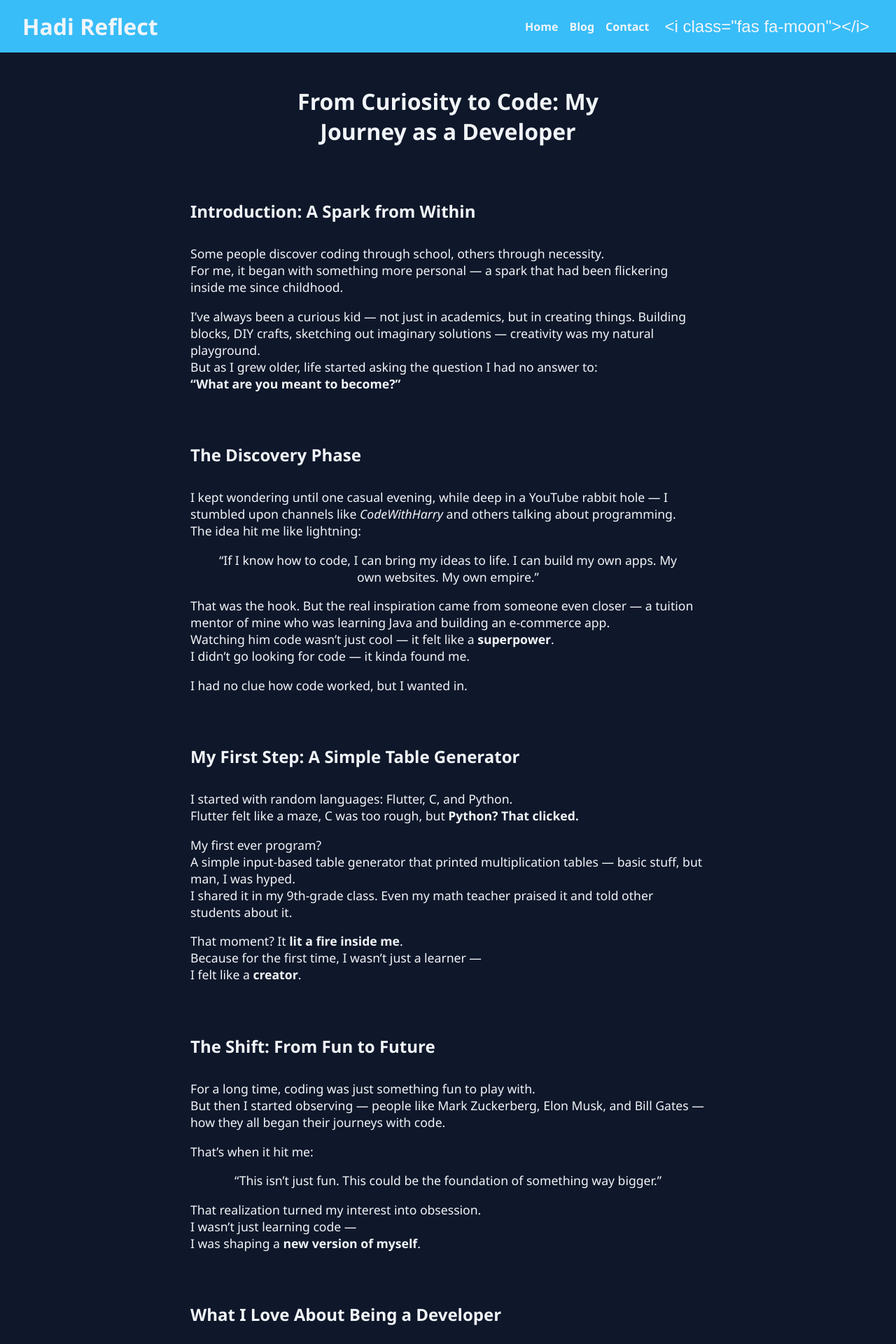
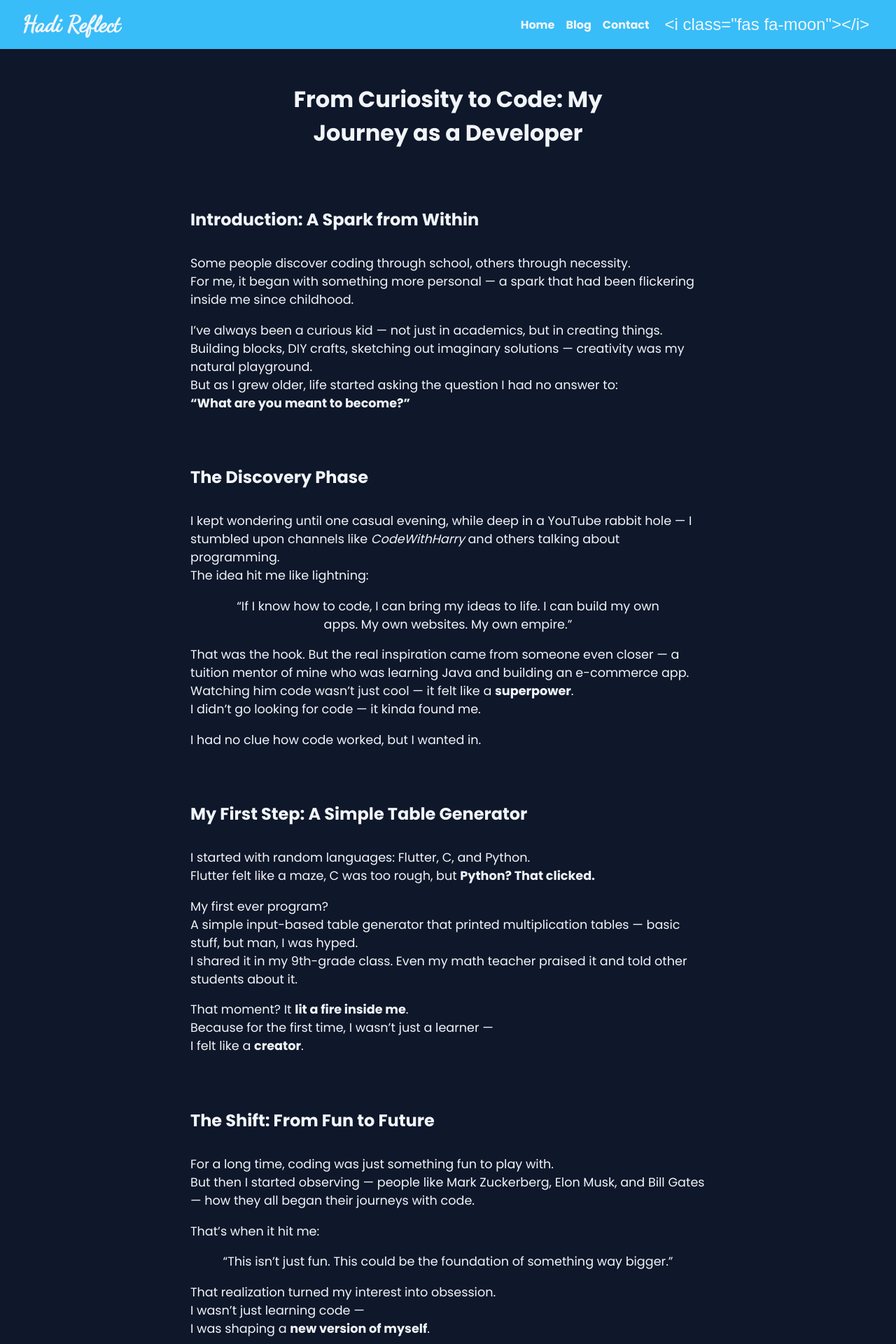
Before and after one commit to AbdulHadi-Programmer/Blogging-Website, a Django app: a page that uses blog_project/templates/blog_detail.html in a window 1280 px wide. Shown: the top 1920 px of the page at 70% size. Run offline with Django 5.2, Linux system fonts and the light colour scheme; data comes from the database, SQL or seed files in the repository; parts of the project's set-up code (start-up, migrations or seed data) failed here and were passed over.

Commit message:
new chanes added

```diff
--- a/blog_project/templates/blog_detail.html
+++ b/blog_project/templates/blog_detail.html
@@ -5,6 +5,13 @@
   <meta name="viewport" content="width=device-width, initial-scale=1.0"/>
   <title>{{ blog.title }}</title>
   <link rel="stylesheet" href="https://cdnjs.cloudflare.com/ajax/libs/font-awesome/6.4.0/css/all.min.css">
+  <link rel="stylesheet" href="https://cdnjs.cloudflare.com/ajax/libs/font-awesome/6.4.0/css/all.min.css">
+  <link href="https://fonts.googleapis.com/css2?family=Montserrat:wght@600&display=swap" rel="stylesheet">
+  <link href="https://fonts.googleapis.com/css2?family=Allura&family=Dancing+Script&family=Great+Vibes&family=Pacifico&family=Satisfy&display=swap" rel="stylesheet">
+  <link href="https://fonts.googleapis.com/css2?family=Alex+Brush&family=Cookie&family=Courgette&family=Lobster&family=Mr+Dafoe&family=Sacramento&family=Yellowtail&display=swap" rel="stylesheet">
+  <link href="https://fonts.googleapis.com/css2?family=Poppins:wght@300;400;500;600;700&display=swap" rel="stylesheet">
+
+
   <style>
     :root {
       --bg: #0f172a;
@@ -21,7 +28,8 @@
     body {
       background-color: var(--bg);
       color: var(--text);
-      font-family: 'Segoe UI', Tahoma, Geneva, Verdana, sans-serif;
+      /* font-family: 'Segoe UI', Tahoma, Geneva, Verdana, sans-serif; */
+      font-family: 'Poppins', sans-serif;
       margin: 0;
       transition: all 0.3s ease-in-out;
     }
@@ -37,6 +45,7 @@
     }
 
     header h1 {
+      font-family: 'Dancing Script', cursive !important;
       margin: 0;
       font-size: 2rem;
     }
--- a/blog_project/templates/blog_list.html
+++ b/blog_project/templates/blog_list.html
@@ -31,7 +31,6 @@
 body {
   background-color: var(--bg);
   color: var(--text);
-  /* font-family: 'Segoe UI', Tahoma, Geneva, Verdana, sans-serif; */
   font-family: 'Poppins', sans-serif;
   /* font-family: 'Courgette', cursive; */
   margin: 0;
```
